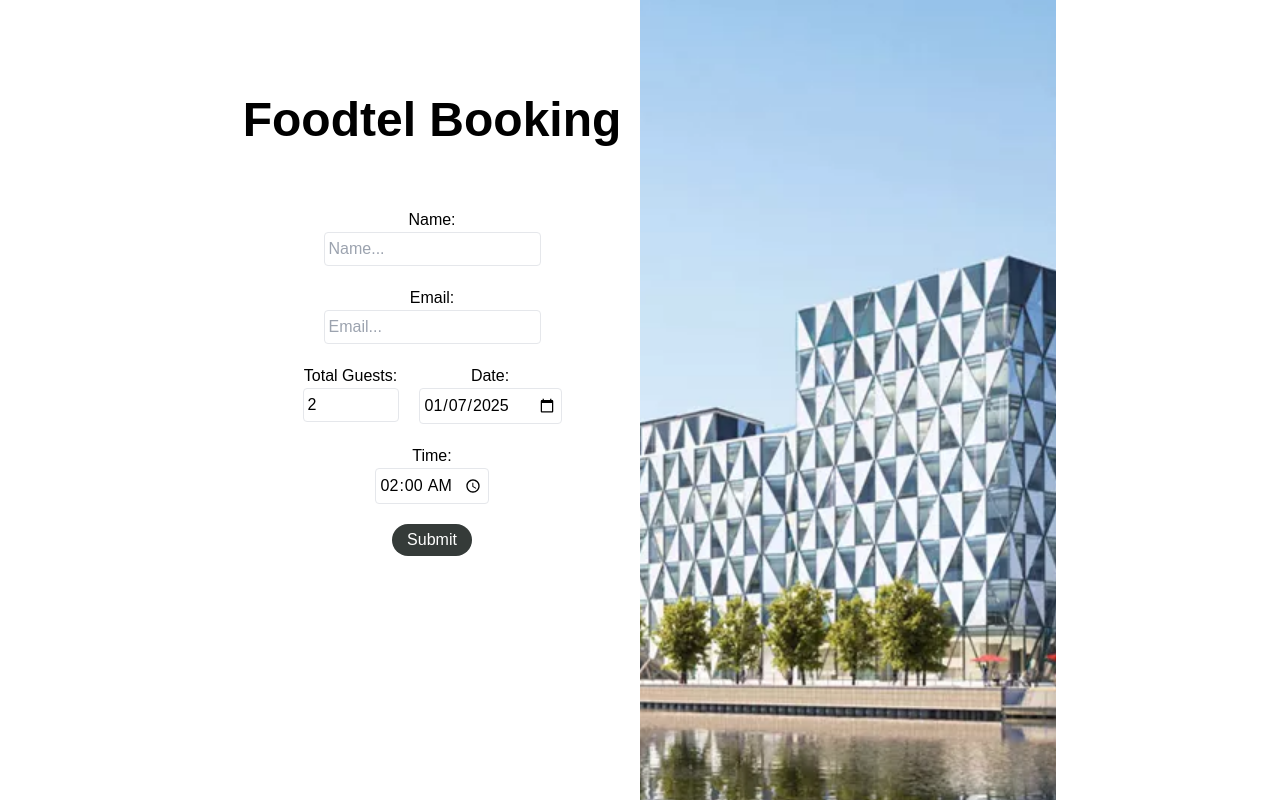
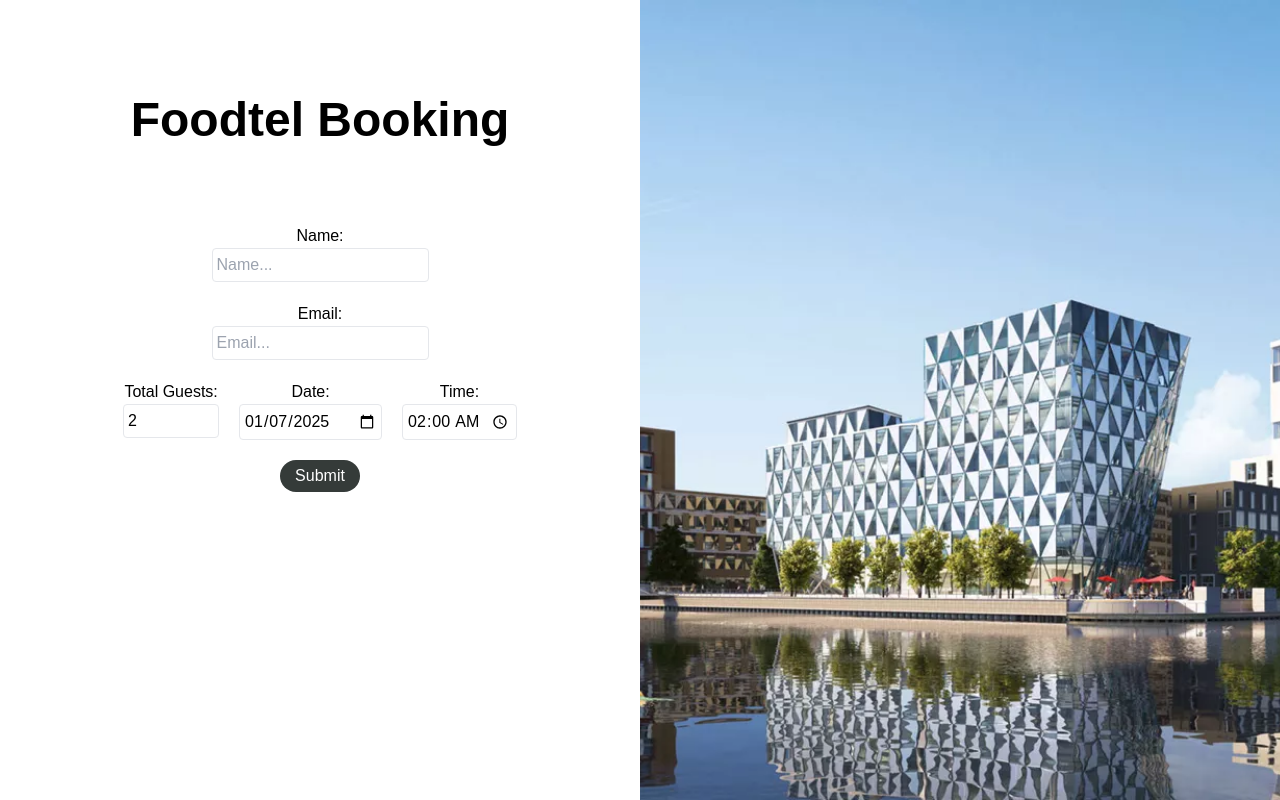
Before and after one commit to Purarity/foodtel_code_test, a Next.js app: page / in a window 1280 px wide. Built offline with nearby package versions, Linux system fonts and the light colour scheme.

Commit message:
now sort tailwind classes in a consistent order, added transition to error display

```diff
--- a/app/globals.css
+++ b/app/globals.css
@@ -7,7 +7,7 @@ body {
 }
 
 input {
-  @apply border rounded p-1;
+  @apply p-1 border rounded;
 }
 
 .popover::backdrop {
--- a/app/layout.tsx
+++ b/app/layout.tsx
@@ -25,7 +25,7 @@ export default function RootLayout({
   return (
     <html lang="en">
       <body
-        className={`${geistSans.variable} ${geistMono.variable} antialiased max-w-[52rem] flex mx-auto flex-col`}
+        className={`${geistSans.variable} ${geistMono.variable} antialiased`}
       >
         {children}
       </body>
--- a/app/page.tsx
+++ b/app/page.tsx
@@ -7,17 +7,17 @@ import Image from "next/image";
 export default function Home() {
   return (
     <div className="md:flex h-screen">
-      <div className="h-full text-center flex flex-col md:w-1/2 z-10">
-        <h1 className="text-5xl font-bold text-center mt-24 mb-16">
+      <div className="z-10 flex flex-col md:w-1/2 h-full text-center">
+        <h1 className="mt-24 mb-16 font-bold text-5xl text-center">
           Foodtel Booking
         </h1>
         <BookingForm />
       </div>
-      <div className="hidden md:flex w-1/2 overflow-hidden">
+      <div className="top-0 -z-10 md:static absolute md:flex md:w-1/2">
         <Image
           src={PrismaBuilding}
           alt="building"
-          className="object-none md:scale-[1.5]"
+          className="h-screen object-cover"
         />
       </div>
     </div>
--- a/components/BookingForm.tsx
+++ b/components/BookingForm.tsx
@@ -26,7 +26,7 @@ export default function BookingForm() {
       ref={formRef}
       onSubmit={handleSubmit(() => formRef.current.submit())}
       action={submitAction}
-      className="flex flex-col px-4 gap-5 items-center w-full"
+      className="flex flex-col items-center gap-5 bg-white mx-auto p-4 rounded w-[90%] md:w-full max-w-[30rem] md:max-w-full"
     >
       <label htmlFor="bookerName">
         Name:
@@ -97,11 +97,11 @@ export default function BookingForm() {
       <button
         type="submit"
         disabled={formState.isSubmitting}
-        className="bg-[#353b39] text-white rounded-2xl flex items-center justify-center h-8 w-20"
+        className="flex justify-center items-center bg-[#353b39] rounded-2xl w-20 h-8 text-white"
       >
         {formState.isSubmitting ? (
           <svg
-            className="animate-spin h-5 w-5 text-white"
+            className="w-5 h-5 text-white animate-spin"
             xmlns="http://www.w3.org/2000/svg"
             fill="none"
             viewBox="0 0 24 24"
@@ -124,8 +124,15 @@ export default function BookingForm() {
           "Submit"
         )}
       </button>
+
+      {/* Errors display */}
+      <div
+        className={`${
+          Object.keys(formState.errors).length ? "max-h-40" : "max-h-0"
+        }  transition-all duration-500 ease-in-out overflow-hidden`}
+      >
         {Object.keys(formState.errors).length ? (
-        <div className="bg-red-500 text-white p-2 rounded">
+          <div className="bg-red-500 p-2 rounded text-white">
             {Object.values(formState.errors).map((error, index) => {
               return (
                 <div className="text-center" key={index}>
@@ -134,16 +141,19 @@ export default function BookingForm() {
               );
             })}
           </div>
-      ) : null}
+        ) : (
+          <div />
+        )}
 
         {state?.success === false && (
-        <div className="bg-red-500 text-white p-2 rounded">
+          <div className="bg-red-500 p-2 rounded text-white">
             <div className="text-center">
               Something went wrong, please contact us at{" "}
               {process.env.NEXT_PUBLIC_SUPPORT_NUMBER}
             </div>
           </div>
         )}
+      </div>
     </form>
   );
 }
```
Lines whose indentation alone changed are shown as unchanged.
